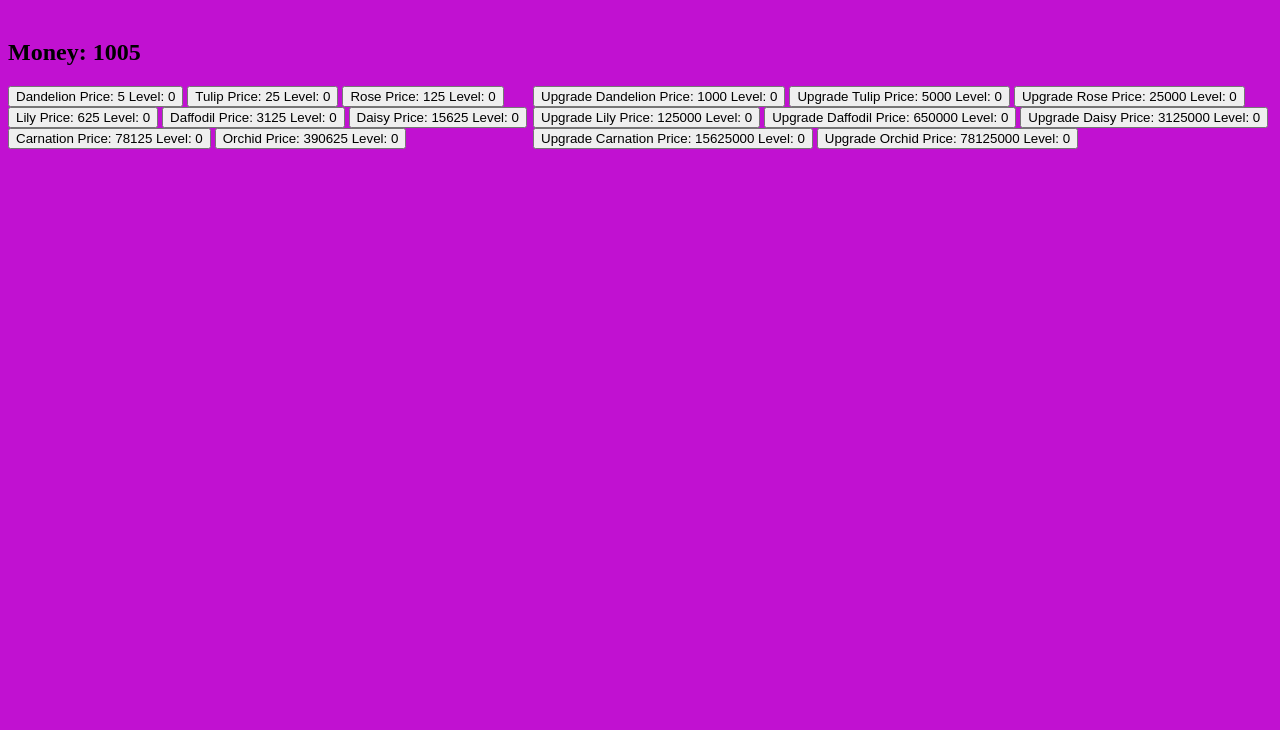
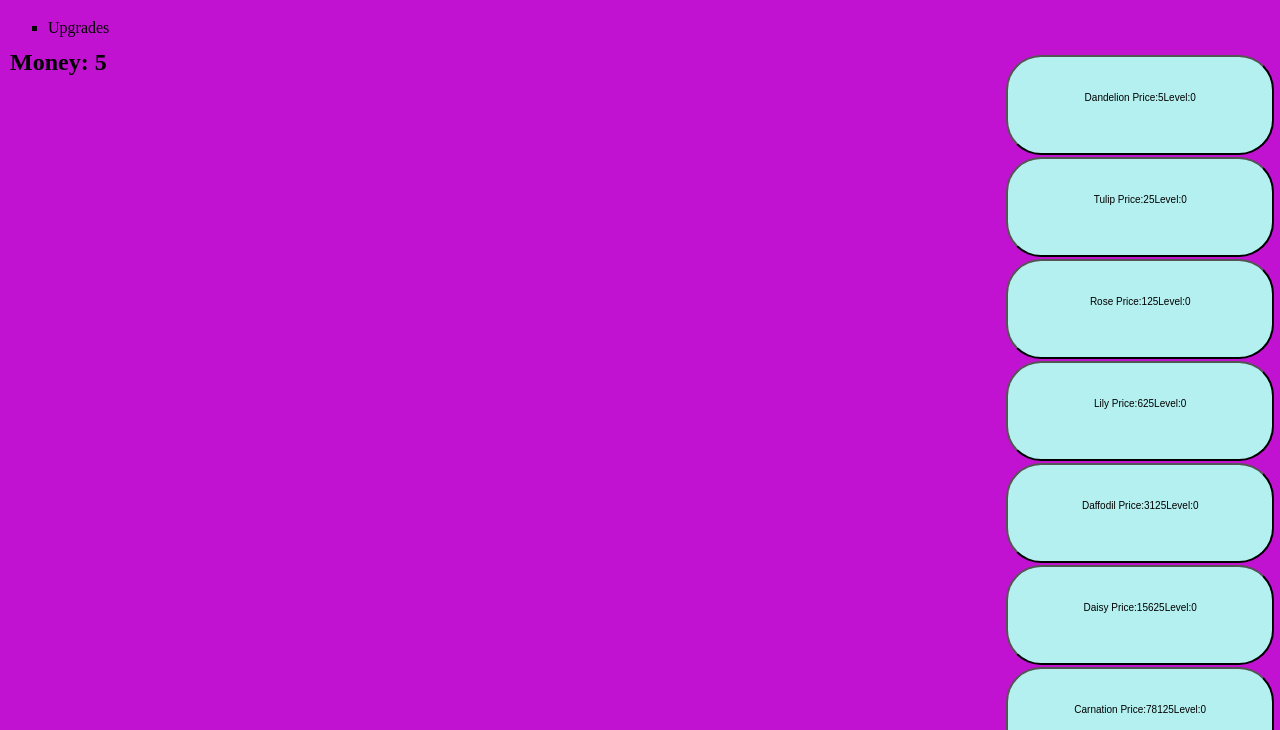
Before and after one commit to bpage91/JanesFloralBoutique, a plain HTML site: page index.html in a window 1280 px wide. Shown: the part 61-791 px from the top of the page. Drawn offline with Linux system fonts and the light colour scheme.

Commit message:
made aside fixed position and other fixes

```diff
--- a/index.html
+++ b/index.html
@@ -18,51 +18,58 @@
             <h1>
                 <h1>Jane's Floral Boutique</h1>
             </h1>
+            <nav>
+                <ul>
+                    <li><a href="#upgrades">Upgrades</a></li>
+                </ul>
+            </nav>
         </header>
-
-        <aside>
+        <div class="main">
+            <aside class="moneyCount">
                 <h1>Money: <span id="money">5</span></h1>
             </aside>
 
-        <main>
+            <main class="maingame">
                 <div>
-                <button onclick="buyDandelion()">Dandelion <span id="dandelionCost">Price: 5 </span>
-                    <span id="dandelion">Level: 0</span></button>
-                <button onclick="buyTulip()">Tulip <span id="tulipCost">Price: 25 </span>
-                    <span id="tulip">Level: 0</span></button>
-                <button onclick="buyRose()">Rose <span id="roseCost">Price: 125 </span>
-                    <span id="rose">Level: 0</span></button>
-                <button onclick="buyLily()">Lily <span id="lilyCost">Price: 625 </span>
-                    <span id="lily">Level: 0</span></button>
-                <button onclick="buyDaffodil()">Daffodil <span id="daffodilCost">Price: 3125 </span>
-                    <span id="daffodil">Level: 0</span></button>
-                <button onclick="buyDaisy()">Daisy <span id="daisyCost">Price: 15625 </span>
-                    <span id="daisy">Level: 0</span></button>
-                <button onclick="buyCarnation()">Carnation <span id="carnationCost">Price: 78125 </span>
-                    <span id="carnation">Level: 0</span></button>
-                <button onclick="buyOrchid()">Orchid <span id="orchidCost">Price: 390625 </span>
-                    <span id="orchid">Level: 0</span></button>
+                    <button class="button" onclick="buyDandelion()">Dandelion Price:<span id="dandelionCost">5</span>
+                        Level:<span id="dandelion">0</span></button>
+                    <button class="button" onclick="buyTulip()">Tulip Price:<span id="tulipCost">25</span>
+                        Level:<span id="tulip">0</span></button>
+                    <button class="button" onclick="buyRose()">Rose Price:<span id="roseCost">125</span>
+                        Level:<span id="rose">0</span></button>
+                    <button class="button" onclick="buyLily()">Lily Price:<span id="lilyCost">625</span>
+                        Level:<span id="lily">0</span></button>
+                    <button class="button" onclick="buyDaffodil()">Daffodil Price:<span id="daffodilCost">3125</span>
+                        Level:<span id="daffodil">0</span></button>
+                    <button class="button" onclick="buyDaisy()">Daisy Price:<span id="daisyCost">15625</span>
+                        Level:<span id="daisy">0</span></button>
+                    <button class="button" onclick="buyCarnation()">Carnation Price:<span id="carnationCost">78125</span>
+                        Level:<span id="carnation">0</span></button>
+                    <button class="button" onclick="buyOrchid()">Orchid Price:<span id="orchidCost">390625</span>
+                        Level:<span id="orchid">0</span></button>
                 </div>
 
-            <div>
-                <button onclick="buyUpDandelion()">Upgrade Dandelion <span id="upDandelionCost">Price: 1000 </span>
-                    <span id="upDandelion">Level: 0</span></button>
-                <button onclick="buyUpTulip()">Upgrade Tulip <span id="upTulipCost">Price: 5000 </span>
-                    <span id="upTulip">Level: 0</span></button>
-                <button onclick="buyUpRose()">Upgrade Rose <span id="upRoseCost">Price: 25000 </span>
-                    <span id="upRose">Level: 0</span></button>
-                <button onclick="buyUpLily()">Upgrade Lily <span id="upLilyCost">Price: 125000 </span>
-                    <span id="upLily">Level: 0</span></button>
-                <button onclick="buyUpDaffodil()">Upgrade Daffodil <span id="upDaffodilCost">Price: 650000 </span>
-                    <span id="upDaffodil">Level: 0</span></button>
-                <button onclick="buyUpDaisy()">Upgrade Daisy <span id="upDaisyCost">Price: 3125000 </span>
-                    <span id="upDaisy">Level: 0</span></button>
-                <button onclick="buyUpCarnation()">Upgrade Carnation <span id="upCarnationCost">Price: 15625000 </span>
-                    <span id="upCarnation">Level: 0</span></button>
-                <button onclick="buyUpOrchid()">Upgrade Orchid <span id="upOrchidCost">Price: 78125000 </span>
-                    <span id="upOrchid">Level: 0</span></button>
+                <div id="upgrades">
+                    <h1>Upgrades</h1>
+                    <button class="button" onclick="buyUpDandelion()">Upgrade Dandelion Price:<span id="upDandelionCost">1000</span>
+                        Level:<span id="upDandelion">0</span></button>
+                    <button class="button" onclick="buyUpTulip()">Upgrade Tulip Price:<span id="upTulipCost">5000</span>
+                        Level:<span id="upTulip">0</span></button>
+                    <button class="button" onclick="buyUpRose()">Upgrade Rose Price:<span id="upRoseCost">25000</span>
+                        Level:<span id="upRose">0</span></button>
+                    <button class="button" onclick="buyUpLily()">Upgrade Lily Price:<span id="upLilyCost">125000</span>
+                        Level:<span id="upLily">0</span></button>
+                    <button class="button" onclick="buyUpDaffodil()">Upgrade Daffodil Price:<span id="upDaffodilCost">650000</span>
+                        Level:<span id="upDaffodil">0</span></button>
+                    <button class="button" onclick="buyUpDaisy()">Upgrade Daisy Price:<span id="upDaisyCost">3125000</span>
+                        Level:<span id="upDaisy">0</span></button>
+                    <button class="button" onclick="buyUpCarnation()">Upgrade Carnation Price:<span id="upCarnationCost">15625000</span>
+                        Level:<span id="upCarnation">0</span></button>
+                    <button class="button" onclick="buyUpOrchid()">Upgrade Orchid Price:<span id="upOrchidCost">78125000</span>
+                        Level:<span id="upOrchid">0</span></button>
                 </div>
             </main>
+        </div>
         <script src="main.js"></script>
     </body>
 </html>
--- a/main.js
+++ b/main.js
@@ -3,7 +3,7 @@
 
 
 //variables
-var money = 1005;
+var money = 5;
 var dandelionCost = 5;
 var dandelion = 0;
 var dandelionMoney = 1;
--- a/small.css
+++ b/small.css
@@ -2,12 +2,13 @@ body {
     background-color: rgb(193, 17, 209);
 }
 
-aside {
-    display: flex;
+nav ul li {
+    list-style-type: square;
 }
 
-main {
-    display: flex;
+nav ul li a {
+    text-decoration: none;
+    color: #000;
 }
 
 .button {
@@ -18,7 +19,31 @@ main {
     width: 100%;
     height: 100px;
     border-radius: 35px;
-    text-align: left;
     background-color: rgb(181, 240, 240);
     font-size: 10px;
+    justify-content: center;
 }
+
+.main {
+    display: flex;
+    flex-direction: row;
+    justify-content: right;
+    flex: wrap;
+}
+
+.moneyCount {
+    width: 30%;
+    position: fixed;
+    top: 90px;
+    left: 10px;
+}
+
+.mainGame {
+    width: 70%;
+}
+
+.clearfix:after {
+    content: "";
+    display: table;
+    clear: both;
+  }
```
Lines whose indentation alone changed are shown as unchanged.
